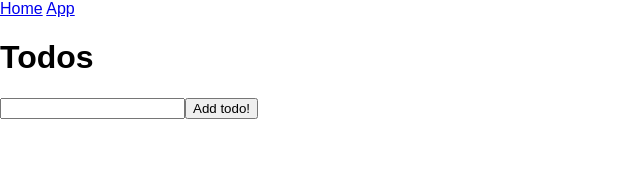
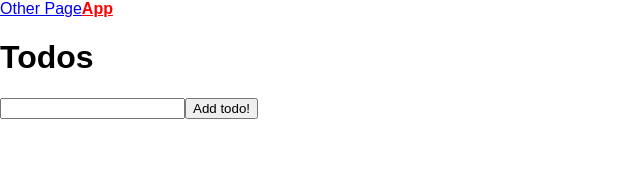
Before and after one commit to chrismooreproductions/rtwp, a React app: page /app in a window 1280 px wide. Shown: the top 169 px of the page, without its empty margins (0-640 px from the left). Built offline with nearby package versions, Linux system fonts and the light colour scheme; the HTML template or start-up script is replaced by a standard one.

Commit message:
Updated the directory structure a bit

```diff
--- a/src/App.tsx
+++ b/src/App.tsx
@@ -1,7 +1,7 @@
 import React = require('react');
 import { History } from 'history';
 import { ConnectedRouter } from 'connected-react-router';
-import Routes from './Routes';
+import Routes from './routes';
 
 interface AppProps {
   history: History;
--- a/src/Home.tsx
+++ /dev/null
@@ -1,9 +0,0 @@
-import * as React from 'react';
-
-const Home = () => (
-    <div>
-        Home
-    </div>
-)
-
-export default Home
--- a/src/Navbar.tsx
+++ /dev/null
@@ -1,10 +0,0 @@
-import * as React from 'react'
-import { Link } from 'react-router-dom';
-
-const NavBar = () => (
-  <div>
-    <div><Link to="/">Home</Link> <Link to="/app">App</Link></div>
-  </div>
-)
-
-export default NavBar
--- a/src/Routes.tsx
+++ /dev/null
@@ -1,31 +0,0 @@
-import * as React from 'react';
-import { Route, Switch } from 'react-router';
-import TodosApp from './Todos';
-import Home from './Home';
-import Navbar from './Navbar';
-
-// interface OneProps extends RouteComponentProps<any, any> {}
-// const One: React.StatelessComponent<{}> = () => { console.log('page one loaded'); return(<h1>One</h1>) };
-// interface TwoProps extends RouteComponentProps<any, any> {}
-// const Two: React.StatelessComponent<{}> = () => { return(<h1>Two</h1>) };
-
-// const Routes = () =>
-//   <Router>
-//       <div>
-//           <Route path="/app" component={TodosApp} />
-//       </div>
-//   </Router>
-
-// export default Routes;
-
-const Routes = (
-  <div>
-    <Navbar />
-    <Switch>
-      <Route path="/home" component={Home} />
-      <Route path="/app" component={TodosApp} />
-    </Switch>
-  </div>
-)
-
-export default Routes;
--- /dev/null
+++ b/src/components/AnotherPage/index.tsx
@@ -0,0 +1,9 @@
+import * as React from 'react';
+
+const AnotherPage = () => (
+    <div>
+        Another page
+    </div>
+)
+
+export default AnotherPage
--- /dev/null
+++ b/src/components/Navbar/index.tsx
@@ -0,0 +1,26 @@
+import * as React from 'react'
+import { NavLink } from 'react-router-dom';
+
+const NavBar = () => (
+    <div>
+        <div>
+            <NavLink
+                activeStyle={{
+                    fontWeight: 'bold',
+                    color: 'red'
+                }}
+                to="/another-page">
+                Other Page
+            </NavLink>
+            <NavLink
+                activeStyle={{
+                    fontWeight: 'bold',
+                    color: 'red'
+                }} to="/app">
+                App
+            </NavLink>
+        </div>
+    </div>
+)
+
+export default NavBar
--- a/src/Todos.tsx
+++ b/src/components/Todos/index.tsx
@@ -1,6 +1,6 @@
 import * as React from 'react';
-import AddTodo from './containers/Todos/AddTodo';
-import Todos from './containers/Todos/Todos';
+import AddTodo from '../../containers/Todos/AddTodo';
+import Todos from '../../containers/Todos/Todos';
 
 class TodosApp extends React.Component {
     render() {
--- /dev/null
+++ b/src/routes/index.tsx
@@ -0,0 +1,19 @@
+import * as React from 'react';
+import { BrowserRouter as Router, Route, Switch } from 'react-router-dom';
+import TodosApp from '../components/Todos';
+import AnotherPage from '../components/AnotherPage';
+import Navbar from '../components/Navbar';
+
+const routes = (
+  <Router>
+    <div>
+      <Navbar />
+      <Switch>
+        <Route path="/another-page" component={AnotherPage} />
+        <Route path="/app" component={TodosApp} />
+      </Switch>
+    </div>
+  </Router>
+)
+
+export default routes;
```
